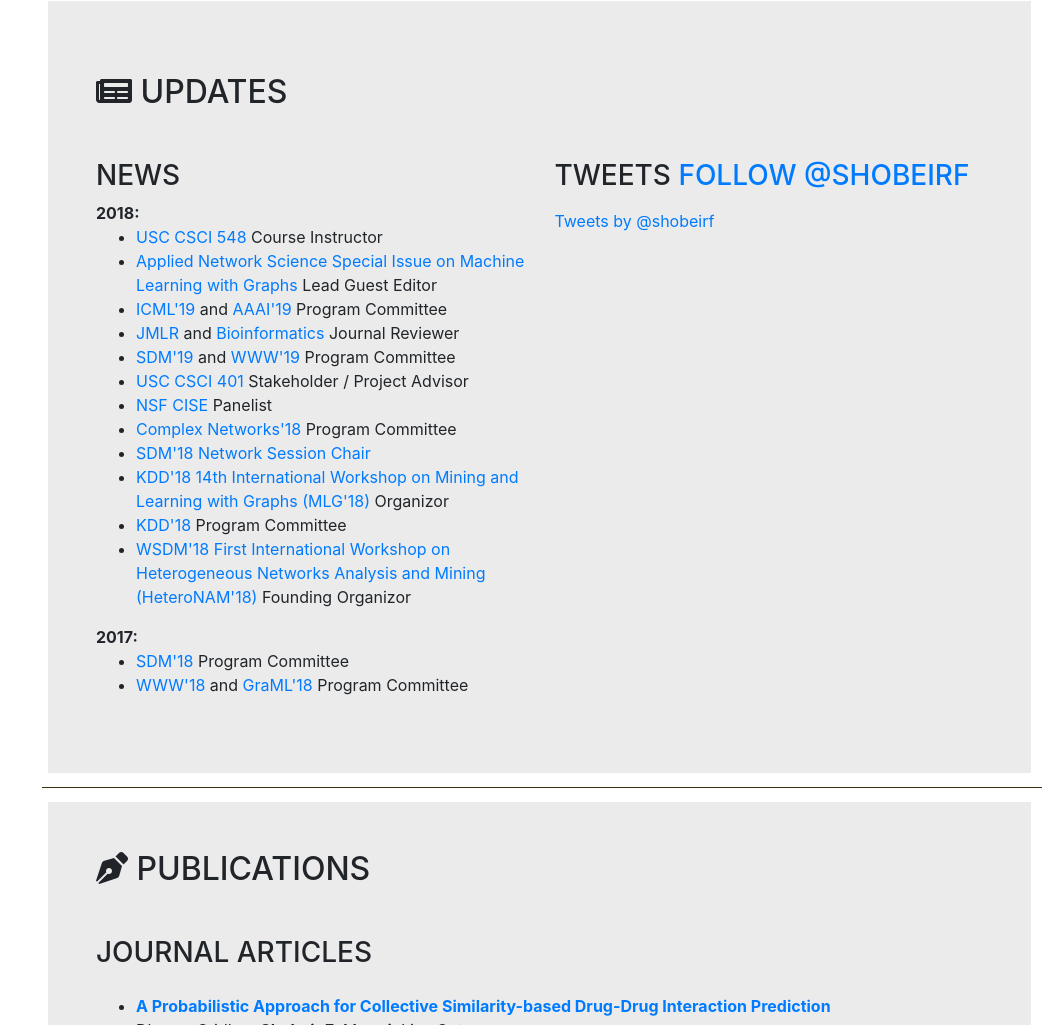
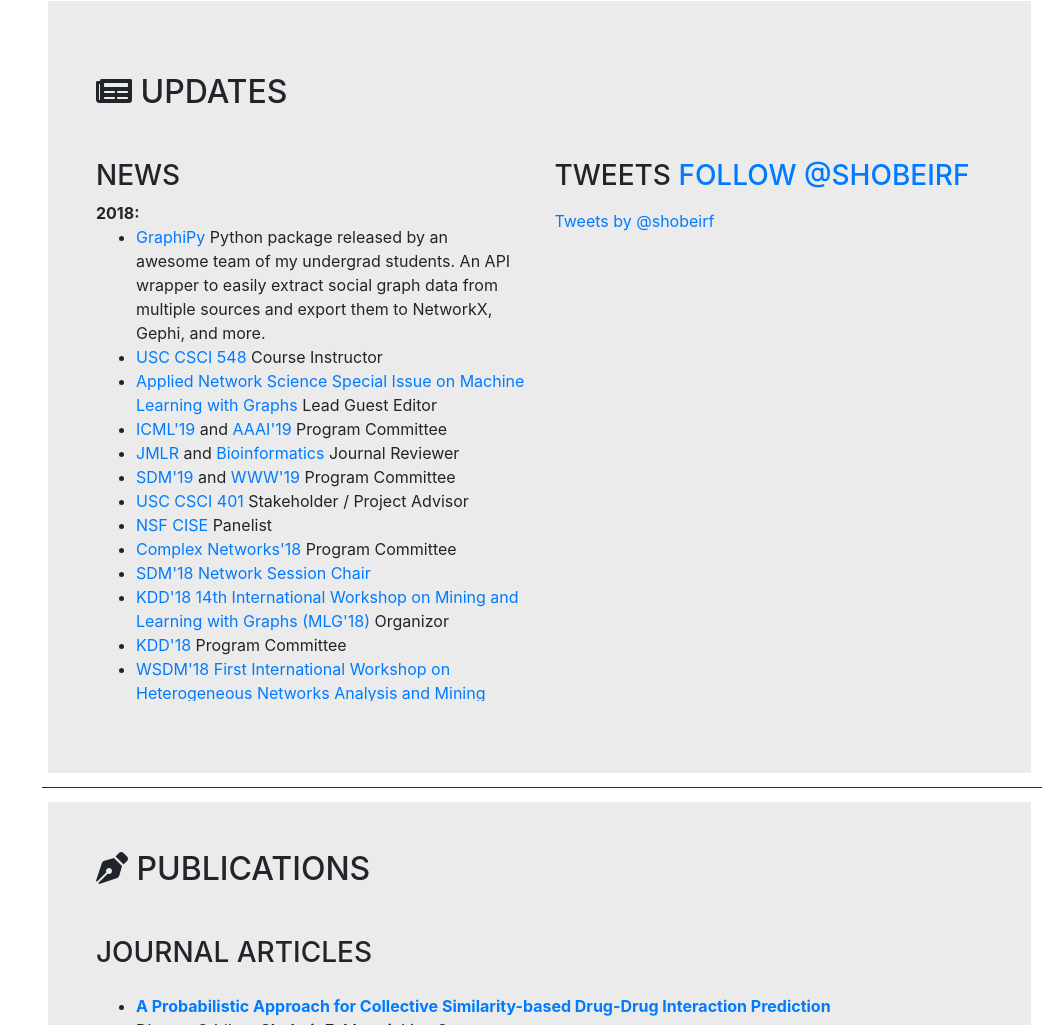
Before and after one commit to shobeir/shobeir.github.io, a website with bundled scripts: page index.html in a window 1280 px wide. Shown: the part 819-1844 px from the top of the page, without its empty margins (234-1280 px from the left). Built offline with nearby package versions, Linux system fonts and the light colour scheme; a web font is replaced by a local one.

Commit message:
Graphipy update

```diff
--- a/index.html
+++ b/index.html
@@ -236,6 +236,8 @@
               <div class="entry" style="height:500px;overflow:auto; text-align:left">
                 <strong>2018:</strong>
                 <ul>
+
+                  <li><a href="https://github.com/shobeir/GraphiPy" target=_blank>GraphiPy</a> Python package released by an awesome team of my undergrad students. An API wrapper to easily extract social graph data from multiple sources and export them to NetworkX, Gephi, and more. </li>
 
                   <li><a href="https://classes.usc.edu/term-20191/course/csci-548/" target=_blank>USC CSCI 548</a> Course Instructor</li>
 
```
